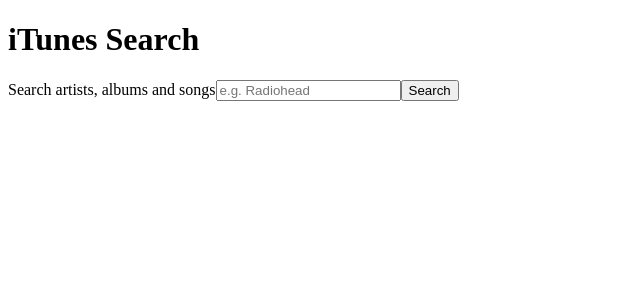
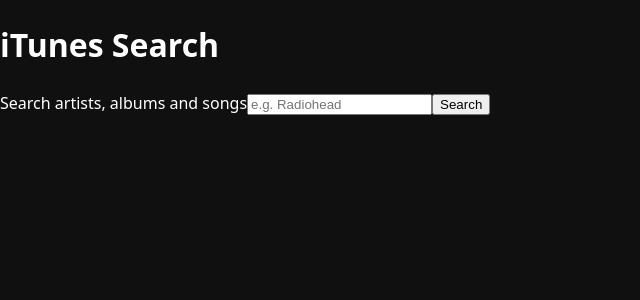
Before and after one commit to lukemojo/itunes-search-redux, a React (Vite) app in the folder itunes-search-redux/: page / in a window 1280 px wide. Shown: the top 300 px of the page, without its empty margins (0-640 px from the left). Built offline with nearby package versions, Linux system fonts and the light colour scheme.

Commit message:
wrap the app with the theme provider

```diff
--- a/itunes-search-redux/src/client/main.tsx
+++ b/itunes-search-redux/src/client/main.tsx
@@ -2,11 +2,14 @@
 import { Provider } from 'react-redux';
 import App from './App';
 import { makeStore } from './store';
+import ThemeProvider from './components/ThemeProvider';
 
 const container = document.getElementById('root');
 if (!container) throw new Error('Missing #root element');
 createRoot(container).render(
   <Provider store={makeStore()}>
-    <App />
+    <ThemeProvider>
+      <App />
+    </ThemeProvider>
   </Provider>,
 );
```
